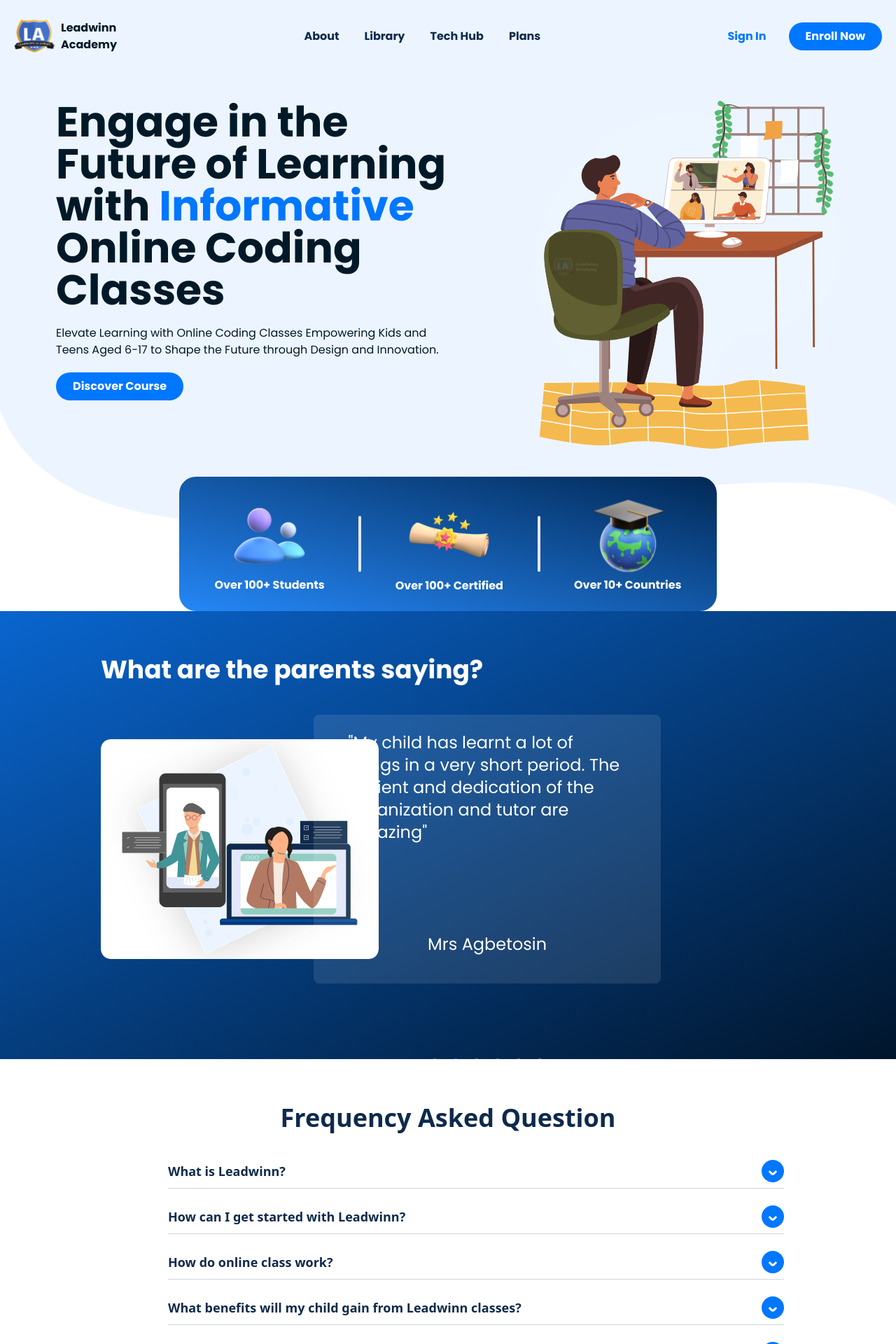
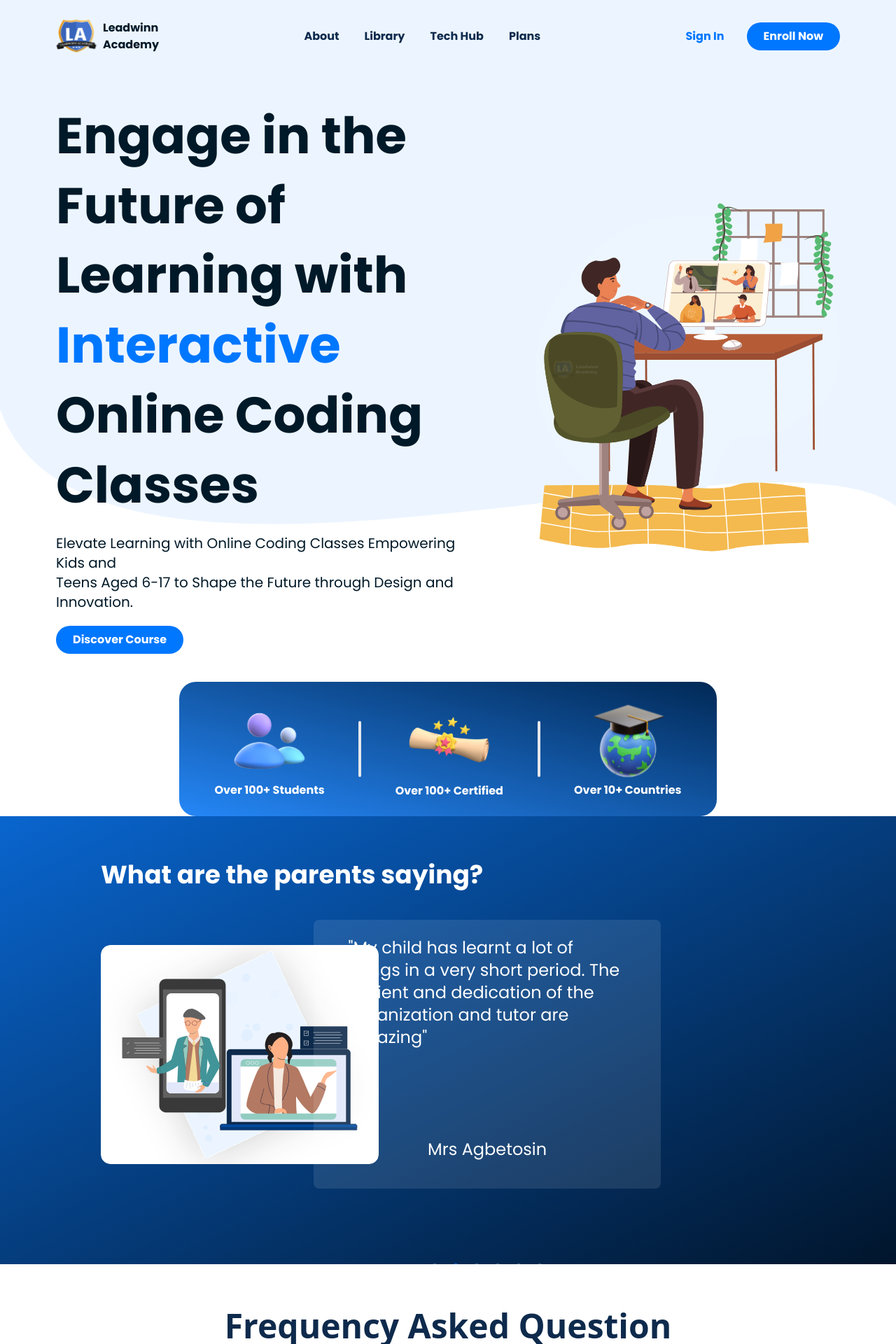
Before and after one commit to Adeleyeha-17/Leadwinn-Academy, a React (Vite) app: page / in a window 1280 px wide. Shown: the top 1920 px of the page at 70% size. Built offline with nearby package versions, Linux system fonts and the light colour scheme.

Commit message:
updated testimonial

```diff
--- a/src/components/Faq/Faq.tsx
+++ b/src/components/Faq/Faq.tsx
@@ -32,8 +32,8 @@ export const Faq: React.FC = () => {
    ];
 
    return (
-      <div className="lg:max-xl:px-10 lg:space-x-20 px-4 sm:px-24 lg:px-40 p-16 md:max-w-6xl lg:max-w-7xl mx-auto">
-        <h1 className="text-head-black font-bold text-lg sm:text-xl lg:text-4xl mb-8 flex items-center justify-center">Frequency Asked Question</h1>
+      <div className="lg:max-xl:px-10 lg:space-x-20 px-4 sm:px-24 lg:px-40 xl:px-20 p-16 md:max-lg:max-w-6xl lg:max-xl:max-w-7xl mx-auto">
+        <h1 className="text-head-black font-bold text-lg sm:text-xl lg:text-4xl xl:text-5xl mb-8 flex items-center justify-center">Frequency Asked Question</h1>
          {
          accordionData.map((data, index) => (
             <div key={index} className='mb-4 border-b border-gray-300 cursor-pointer py-2'>
@@ -41,17 +41,17 @@ export const Faq: React.FC = () => {
                   onClick={
                      () => toggleTab(index + 1)
                }>
-                  <h3 className='text-head-black w-3/4 sm:w-full text-sm sm:px-0 sm:text-lg font-bold focus:border-none'>{
+                  <h3 className='text-head-black w-3/4 sm:w-full text-sm sm:px-0 sm:text-lg xl:text-2xl font-bold focus:border-none'>{
                      `${data.title}?`
                   }</h3>
                   <span className="w-1/4 flex items-end justify-end">{
-                     activeAccordion === index + 1 ? <img src="./accordionBtnUp.svg" className='w-4 sm:w-8'/> : <img src="./accordionBtnDown.svg" className='w-4 sm:w-8'/>
+                     activeAccordion === index + 1 ? <img src="./accordionBtnUp.svg" className='w-4 sm:w-8 xl:w-1/6'/> : <img src="./accordionBtnDown.svg" className='w-4 sm:w-8 xl:w-1/6'/>
                   }</span>
                </div>
                {
                activeAccordion === index + 1 && (
                   <div className='sm:pr-6'>
-                     <p className='text-head-black'>{
+                     <p className='text-head-black xl:text-2xl'>{
                         data.content
                      }</p>
                   </div>
--- a/src/components/Hero/Hero.tsx
+++ b/src/components/Hero/Hero.tsx
@@ -31,11 +31,11 @@ export const Hero: React.FC<HomeProps> = () => {
 
   return (
     <div>
-      <div className="flex flex-col md:flex-row mt-14 md:mt-0 justify-between lg:max-xl:px-10 lg:space-x-20 sm:p-20 px-5 md:max-w-6xl lg:max-w-7xl mx-auto">
+      <div className="flex flex-col md:flex-row mt-14 md:mt-0 justify-between lg:max-xl:px-10 lg:space-x-20 sm:p-20 px-5 md:max-lg:max-w-6xl lg:max-xl:max-w-7xl mx-auto">
         <div className="font-poppins text-lead-black">
 
-          <h1 className="text-3xl sm:text-4xl md:text-myXL xl:text-6xl font-semibold md:max-xl:leading-snug mb-2 md:mb-5">Engage in the Future of Learning with <span className={`animate-slide-top ${currentColorClass}`}>{currentWord}</span>  Online Coding Classes</h1>
-          <h1 className="mb-3 md:mb-5 text-sm md:text-base">Elevate Learning with Online Coding Classes Empowering Kids and  <br className="hidden sm:flex" /> Teens Aged 6-17 to Shape the Future through Design and Innovation.</h1>
+          <h1 className="text-3xl sm:text-4xl md:text-myXL xl:text-7xl font-semibold md:max-xl:leading-snug xl:leading-heading mb-2 md:mb-5">Engage in the Future of Learning with <span className={`animate-slide-top ${currentColorClass}`}>{currentWord}</span>  Online Coding Classes</h1>
+          <h1 className="mb-3 md:mb-5 text-sm md:max-lg:text-base xl:text-xl">Elevate Learning with Online Coding Classes Empowering Kids and  <br className="hidden sm:flex" /> Teens Aged 6-17 to Shape the Future through Design and Innovation.</h1>
 
           <Button path="" title="Discover Course" />
 
--- a/src/components/Navbar/Navbar.tsx
+++ b/src/components/Navbar/Navbar.tsx
@@ -37,7 +37,7 @@ export const Navbar: React.FC = () => {
 
    return (
       <div>
-         <div className="flex justify-between items-center lg:max-xl:px-10 lg:space-x-20 h-16 px-5 pt-10 md:max-w-6xl lg:max-w-7xl mx-auto">
+         <div className="flex justify-between items-center lg:max-xl:px-10 lg:space-x-20 xl:space-x-2 h-16 px-5 xl:px-20 pt-10 md:max-lg:max-w-6xl lg:max-xl:max-w-7xl mx-auto">
             <div className="flex justify-between items-center gap-2">
                <Link to="/"><img src="../leadwinn.svg" alt="leadwinn logo" className='w-14 md:w-full transition duration-200 ease-in-out md:hover:scale-105'/></Link>
                <span className="flex flex-col text-lead-black text-base font-semibold font-poppins">
--- a/tailwind.config.js
+++ b/tailwind.config.js
@@ -39,6 +39,9 @@ export default {
         "81" : "70vh",
         "82" : "90vh"
       },
+      lineHeight: {
+        "heading" : "1.385"
+      }
     },
     },
   plugins: [
```
